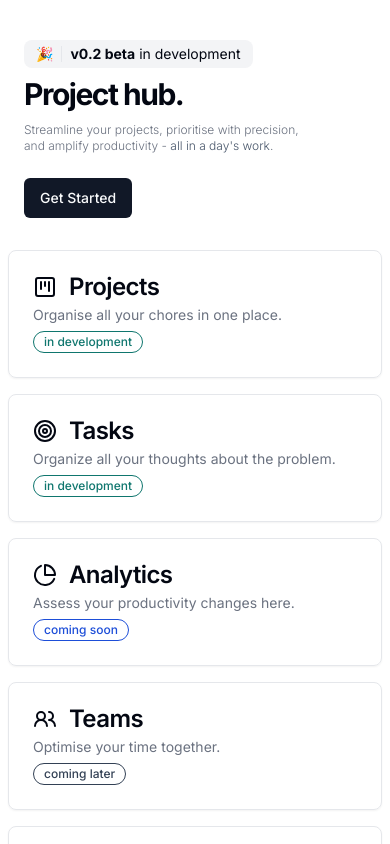
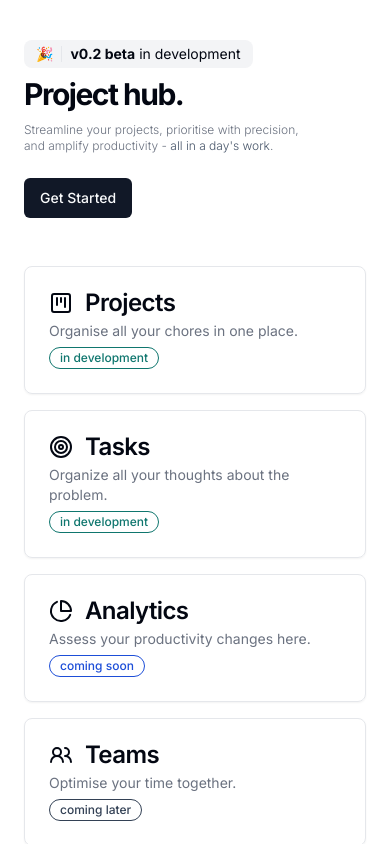
Before and after one commit to HJyup/project-hub, a Next.js app: page / in a window 390 px wide. Shown: the top 844 px of the page. Built offline with nearby package versions, Linux system fonts and the light colour scheme.

Commit message:
fix: change mobile

```diff
--- a/src/app/page.tsx
+++ b/src/app/page.tsx
@@ -1,3 +1,5 @@
+"use client";
+
 import Link from "next/link";
 
 import {
@@ -29,14 +31,14 @@ export default function Home() {
         </PageHeaderDescription>
         <section className="flex w-full items-center space-x-4 pb-8 pt-4 md:pb-10">
           <Link
-            href="./hub/projects"
+            href="hub/projects"
             className={cn(buttonVariants(), "rounded-[6px]")}
           >
             Get Started
           </Link>
         </section>
       </PageHeader>
-      <div className="w-full flex flex-col flex-wrap lg:flex-row lg:mx-2">
+      <div className="w-full flex flex-col flex-wrap lg:flex-row lg:mx-2 p-4">
         {cardsData.map((card, index) => (
           <div key={index} className="w-full lg:w-1/3 mb-4 lg:px-2">
             <FeaturesCard
--- a/src/features/main/navigation-bar.tsx
+++ b/src/features/main/navigation-bar.tsx
@@ -15,7 +15,7 @@ const NavigationBar = ({ className, ...props }: NavigationBarProps) => {
   const pathname = usePathname();
 
   return (
-    <div className="flex p-3 border-b border-muted justify-between items-center">
+    <div className="flex p-3 border-b border-muted justify-center md:justify-between items-center">
       <ScrollArea className="max-w-[600px] lg:max-w-none">
         <div className={cn("flex items-center", className)} {...props}>
           {navigationsTest.map((navigation) => (
```
